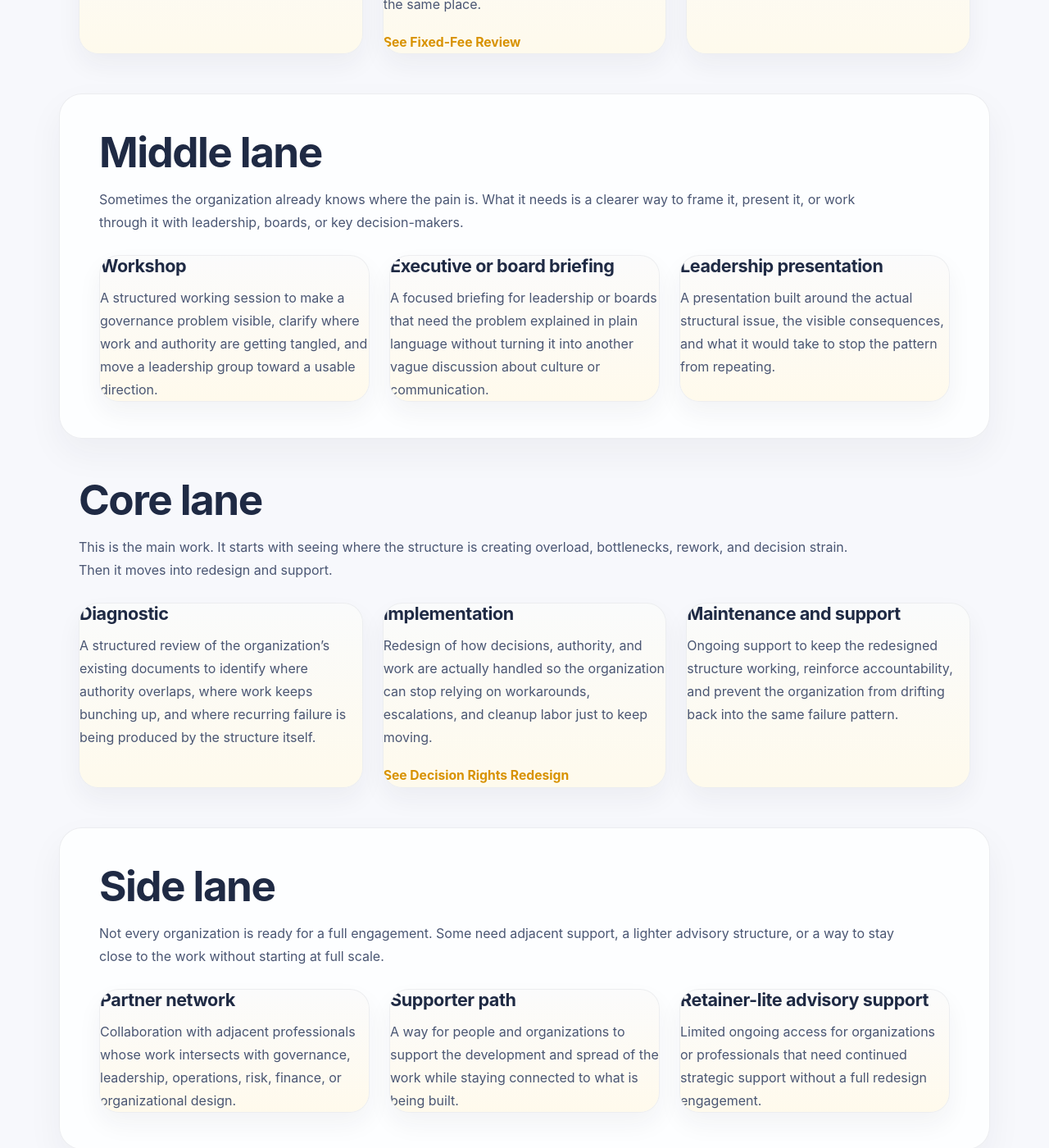
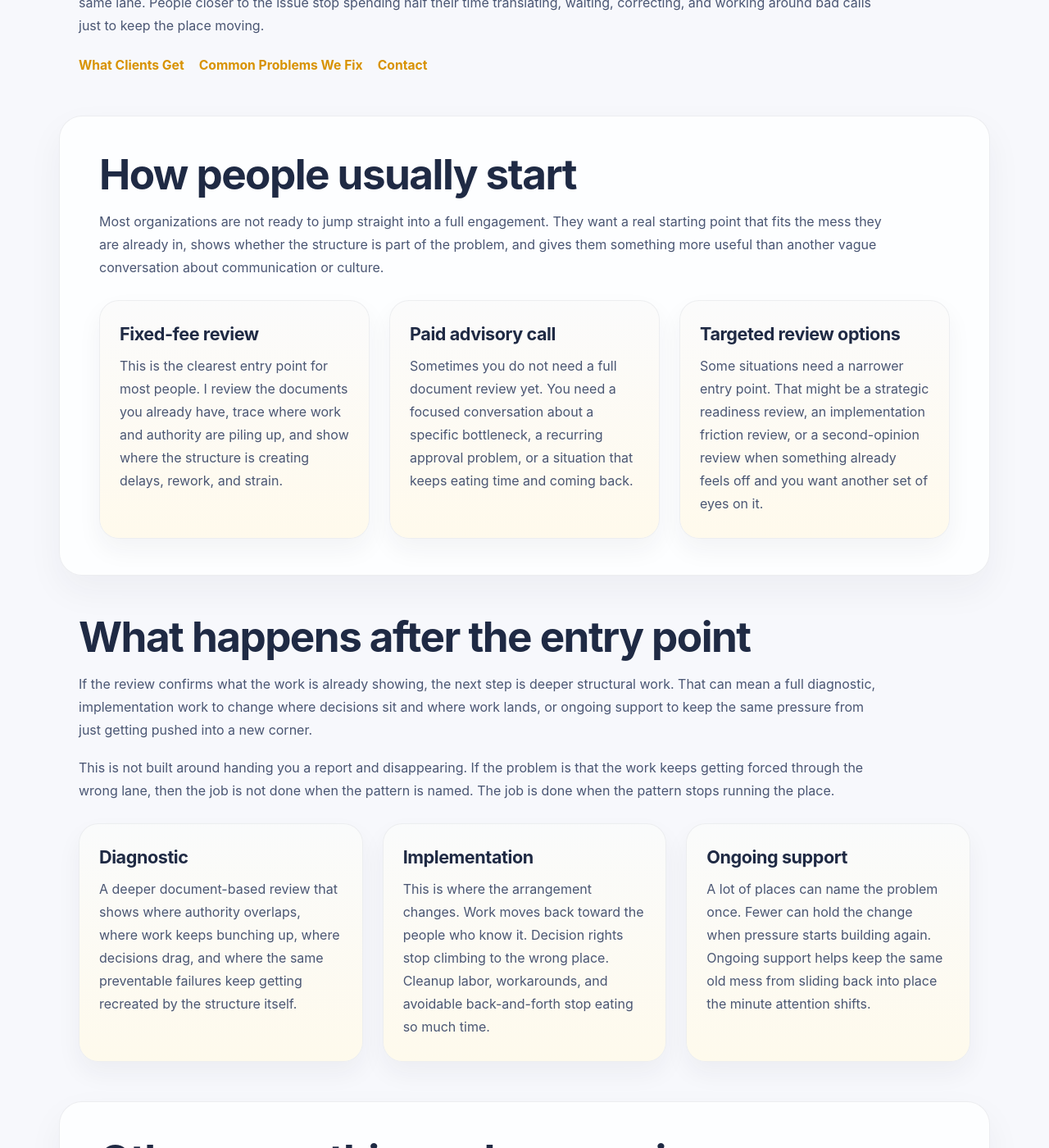
Before and after one commit to efost7873/integratedvaluearchitecture.com, a Jekyll site: the page built from services.html, in a window 1280 px wide and 1400 px high, scrolled down 727 px. Shown: the whole window at 82% size. Built offline with Jekyll 4.4.1, drawn with Linux system fonts in a browser that asks for light colours; some of the changed text lies outside the part shown.

Commit message:
Revise services page content and metadata
Updated the title and description to better reflect the services offered. Revised content for clarity and engagement, focusing on the organizational challenges addressed by Integrated Value Architecture.

```diff
--- a/services.html
+++ b/services.html
@@ -1,7 +1,7 @@
 ---
 layout: default
-title: Governance Design Services for Structural Overload and Decision Bottlenecks | Integrated Value Architecture
-description: Integrated Value Architecture provides governance design services that identify structural overload, redesign decision rights, and help organizations reduce bottlenecks, rework, and decision strain.
+title: Services | Integrated Value Architecture
+description: Integrated Value Architecture helps organizations fix stuck work, slow decisions, repeated rework, and overload by changing where decisions sit, where work lands, and who keeps having to clean it up.
 permalink: /services/
 schema_type: Service
 ---
@@ -9,43 +9,107 @@ schema_type: Service
 <section class="page-header">
   <div class="container narrow">
     <p class="eyebrow">Services | Integrated Value Architecture</p>
-    <h1>Services built around how organizations actually get stuck</h1>
+    <h1>The work is already telling you where the strain is.</h1>
     <p>
-      Work does not pile up by accident. Decisions keep routing back to the same place, approvals stack up, and teams spend too much time cleaning up problems the structure keeps producing.
-      This work starts by identifying where that is happening, then moves into redesign and support so the problem does not just come back wearing a different shirt.
+      Things keep getting sent back. The same people keep getting dragged into work they should not have to touch. A decision that should have taken twenty minutes eats two weeks because it has to pass through somebody who does not know enough to make the call, then somebody closer to the work has to clean it up after the fact.
+    </p>
+    <p>
+      That is where I come in. I go through the documents you already use to run the place, trace where the work actually goes, show where it keeps getting held up, and help change the arrangement so the same delays, cleanup, and overload stop showing up in a different outfit every month.
     </p>
   </div>
 </section>
 
 <section class="section">
   <div class="container narrow">
-    <h2>Entry lane</h2>
+    <h2>What this work actually does</h2>
     <p>
-      Some organizations need a fast way to test whether the structure is part of the problem before they commit to larger work.
-      That is where the entry lane comes in.
+      I am not here to hand you a polished description of a problem your staff have already been naming for months. I am here to show where the work keeps getting rerouted, who keeps sitting on decisions they should not be holding, and where people are burning time fixing things that should have been right the first time.
+    </p>
+    <p>
+      Once that is visible, the work moves into redesign. Decisions stop climbing to the wrong desk. Work stops bunching up in the same lane. People closer to the issue stop spending half their time translating, waiting, correcting, and working around bad calls just to keep the place moving.
+    </p>
+    <div class="inline-links">
+      <a href="/what-clients-get/">What Clients Get</a>
+      <a href="/common-problems-we-fix/">Common Problems We Fix</a>
+      <a href="/contact/">Contact</a>
+    </div>
+  </div>
+</section>
+
+<section class="section alt">
+  <div class="container narrow">
+    <h2>How people usually start</h2>
+    <p>
+      Most organizations are not ready to jump straight into a full engagement. They want a real starting point that fits the mess they are already in, shows whether the structure is part of the problem, and gives them something more useful than another vague conversation about communication or culture.
     </p>
 
     <div class="card-grid three-up">
       <article class="info-card">
-        <h3>Paid advisory call</h3>
+        <a class="card-link" href="/fixed-fee-review/">
+          <h3>Fixed-fee review</h3>
           <p>
-          A focused conversation for leaders who need a second set of eyes on a structural problem, a decision bottleneck, or a situation that keeps creating unnecessary work.
+            This is the clearest entry point for most people. I review the documents you already have, trace where work and authority are piling up, and show where the structure is creating delays, rework, and strain.
           </p>
+        </a>
       </article>
 
       <article class="info-card">
-        <h3>Fixed-fee review</h3>
+        <a class="card-link" href="/contact/">
+          <h3>Paid advisory call</h3>
           <p>
-          A document-based review that shows where decisions are getting stuck, where work is being rerouted, and where too much authority and too much work are landing in the same place.
+            Sometimes you do not need a full document review yet. You need a focused conversation about a specific bottleneck, a recurring approval problem, or a situation that keeps eating time and coming back.
           </p>
-        <p><a href="/fixed-fee-review/">See Fixed-Fee Review</a></p>
+        </a>
       </article>
 
       <article class="info-card">
+        <a class="card-link" href="/contact/">
           <h3>Targeted review options</h3>
           <p>
-          Strategic readiness review, implementation friction review, or second-opinion review for organizations that need a defined entry point around a specific structural issue.
+            Some situations need a narrower entry point. That might be a strategic readiness review, an implementation friction review, or a second-opinion review when something already feels off and you want another set of eyes on it.
           </p>
+        </a>
+      </article>
+    </div>
+  </div>
+</section>
+
+<section class="section">
+  <div class="container narrow">
+    <h2>What happens after the entry point</h2>
+    <p>
+      If the review confirms what the work is already showing, the next step is deeper structural work. That can mean a full diagnostic, implementation work to change where decisions sit and where work lands, or ongoing support to keep the same pressure from just getting pushed into a new corner.
+    </p>
+    <p>
+      This is not built around handing you a report and disappearing. If the problem is that the work keeps getting forced through the wrong lane, then the job is not done when the pattern is named. The job is done when the pattern stops running the place.
+    </p>
+
+    <div class="card-grid three-up">
+      <article class="info-card">
+        <a class="card-link" href="/what-clients-get/">
+          <h3>Diagnostic</h3>
+          <p>
+            A deeper document-based review that shows where authority overlaps, where work keeps bunching up, where decisions drag, and where the same preventable failures keep getting recreated by the structure itself.
+          </p>
+        </a>
+      </article>
+
+      <article class="info-card">
+        <a class="card-link" href="/decision-rights-redesign/">
+          <h3>Implementation</h3>
+          <p>
+            This is where the arrangement changes. Work moves back toward the people who know it. Decision rights stop climbing to the wrong place. Cleanup labor, workarounds, and avoidable back-and-forth stop eating so much time.
+          </p>
+        </a>
+      </article>
+
+      <article class="info-card">
+        <a class="card-link" href="/contact/">
+          <h3>Ongoing support</h3>
+          <p>
+            A lot of places can name the problem once. Fewer can hold the change when pressure starts building again. Ongoing support helps keep the same old mess from sliding back into place the minute attention shifts.
+          </p>
+        </a>
       </article>
     </div>
   </div>
@@ -53,31 +117,37 @@ schema_type: Service
 
 <section class="section alt">
   <div class="container narrow">
-    <h2>Middle lane</h2>
+    <h2>Other ways this work comes in</h2>
     <p>
-      Sometimes the organization already knows where the pain is. What it needs is a clearer way to frame it, present it, or work through it with leadership, boards, or key decision-makers.
+      Sometimes the issue is already obvious and what you need is a way to walk leadership or a board through it without turning it into another circular conversation. Sometimes the organization is not ready for deeper work yet but still wants a practical way to stay close to it. That is where the middle and side lanes come in.
     </p>
 
     <div class="card-grid three-up">
       <article class="info-card">
-        <h3>Workshop</h3>
+        <a class="card-link" href="/contact/">
+          <h3>Workshop or briefing</h3>
           <p>
-          A structured working session to make a governance problem visible, clarify where work and authority are getting tangled, and move a leadership group toward a usable direction.
+            A working session or focused briefing for leadership, executives, or boards that need the structural issue made plain without dressing it up in safer language that lets everybody leave unchanged.
           </p>
+        </a>
       </article>
 
       <article class="info-card">
-        <h3>Executive or board briefing</h3>
+        <a class="card-link" href="/contact/">
+          <h3>Retainer-lite advisory support</h3>
           <p>
-          A focused briefing for leadership or boards that need the problem explained in plain language without turning it into another vague discussion about culture or communication.
+            Limited ongoing access for organizations or professionals who need a practical outside view as issues develop, without starting with a full redesign engagement.
           </p>
+        </a>
       </article>
 
       <article class="info-card">
-        <h3>Leadership presentation</h3>
+        <a class="card-link" href="/contact/">
+          <h3>Partner and supporter paths</h3>
           <p>
-          A presentation built around the actual structural issue, the visible consequences, and what it would take to stop the pattern from repeating.
+            Not everybody comes in as a full client. Some people support the work, stay close to it, or connect it into adjacent fields where the same pattern keeps showing up under different names.
           </p>
+        </a>
       </article>
     </div>
   </div>
@@ -85,95 +155,42 @@ schema_type: Service
 
 <section class="section">
   <div class="container narrow">
-    <h2>Core lane</h2>
+    <h2>What this is not</h2>
     <p>
-      This is the main work. It starts with seeing where the structure is creating overload, bottlenecks, rework, and decision strain. Then it moves into redesign and support.
+      This is not software. It is not project management. It is not workflow cleanup dressed up in bigger words. It is not another plan that sounds good in a meeting and then dies the minute real work hits it.
     </p>
-
-    <div class="card-grid three-up">
-      <article class="info-card">
-        <h3>Diagnostic</h3>
     <p>
-          A structured review of the organization’s existing documents to identify where authority overlaps, where work keeps bunching up, and where recurring failure is being produced by the structure itself.
+      This is structural work. I look at how decisions actually move, who keeps blocking them, who keeps fixing them, and where too much authority and too much work ended up in the same place. Then I help change it.
     </p>
-      </article>
-
-      <article class="info-card">
-        <h3>Implementation</h3>
-        <p>
-          Redesign of how decisions, authority, and work are actually handled so the organization can stop relying on workarounds, escalations, and cleanup labor just to keep moving.
-        </p>
-        <p><a href="/decision-rights-redesign/">See Decision Rights Redesign</a></p>
-      </article>
-
-      <article class="info-card">
-        <h3>Maintenance and support</h3>
-        <p>
-          Ongoing support to keep the redesigned structure working, reinforce accountability, and prevent the organization from drifting back into the same failure pattern.
-        </p>
-      </article>
+    <div class="inline-links">
+      <a href="/decision-rights-redesign/">Decision Rights Redesign</a>
+      <a href="/standard/">Read the Standard</a>
+      <a href="/about/">About Evan Foster</a>
     </div>
   </div>
 </section>
 
 <section class="section alt">
   <div class="container narrow">
-    <h2>Side lane</h2>
+    <h2>Who this is for</h2>
     <p>
-      Not every organization is ready for a full engagement. Some need adjacent support, a lighter advisory structure, or a way to stay close to the work without starting at full scale.
+      This work fits when the same people keep ending up in the middle, the same delays keep coming back in new forms, and the same cleanup keeps landing on the people closest to the work. It shows up in larger organizations with layers of review. It shows up in lean teams where one overloaded person becomes the approval lane for everything. It shows up in founder-led businesses where one person becomes the decision lane, operations lane, finance lane, and cleanup crew all at once.
     </p>
+    <p>
+      Different size. Same arrangement. Too much authority and too much work in the same place.
+    </p>
+  </div>
+</section>
 
-    <div class="card-grid three-up">
-      <article class="info-card">
-        <h3>Partner network</h3>
+<section class="section final-cta">
+  <div class="container narrow">
+    <h2>Start where the work is already breaking down</h2>
     <p>
-          Collaboration with adjacent professionals whose work intersects with governance, leadership, operations, risk, finance, or organizational design.
+      If work keeps getting kicked back, if the same people keep getting dragged into decisions that should not be theirs, or if everybody is spending too much time cleaning up work that should have moved cleanly the first time, there is enough there to start.
     </p>
-      </article>
-
-      <article class="info-card">
-        <h3>Supporter path</h3>
-        <p>
-          A way for people and organizations to support the development and spread of the work while staying connected to what is being built.
-        </p>
-      </article>
-
-      <article class="info-card">
-        <h3>Retainer-lite advisory support</h3>
-        <p>
-          Limited ongoing access for organizations or professionals that need continued strategic support without a full redesign engagement.
-        </p>
-      </article>
+    <div class="hero-actions">
+      <a class="button primary" href="/fixed-fee-review/">See the Fixed-Fee Review</a>
+      <a class="button secondary" href="/contact/">Get in Touch</a>
     </div>
   </div>
 </section>
-
-<section class="section">
-  <div class="container narrow">
-    <h2>Where most people start</h2>
-    <p>
-      The fixed-fee review is usually the clearest starting point because it uses the documents the organization already has and shows where the structure is already giving itself away.
-    </p>
-    <p>
-      It does not ask your team to stop and produce a pile of new material just to prove there is a problem they are already living with.
-    </p>
-
-    <div class="cta-block">
-      <a class="button primary" href="/fixed-fee-review/">Start with a Fixed-Fee Review</a>
-      <a class="button secondary" href="/what-clients-get/">See What Clients Get</a>
-    </div>
-  </div>
-</section>
-
-<section class="section alt">
-  <div class="container narrow">
-    <h2>Related pages</h2>
-    <div class="inline-links">
-      <a href="/common-problems-we-fix/">Common Problems We Fix</a>
-      <a href="/what-clients-get/">What Clients Get</a>
-      <a href="/decision-rights-redesign/">Decision Rights Redesign</a>
-      <a href="/about/">About</a>
-      <a href="/contact/">Contact</a>
-    </div>
-  </div>
-</section>
```
Lines whose indentation alone changed are shown as unchanged.
